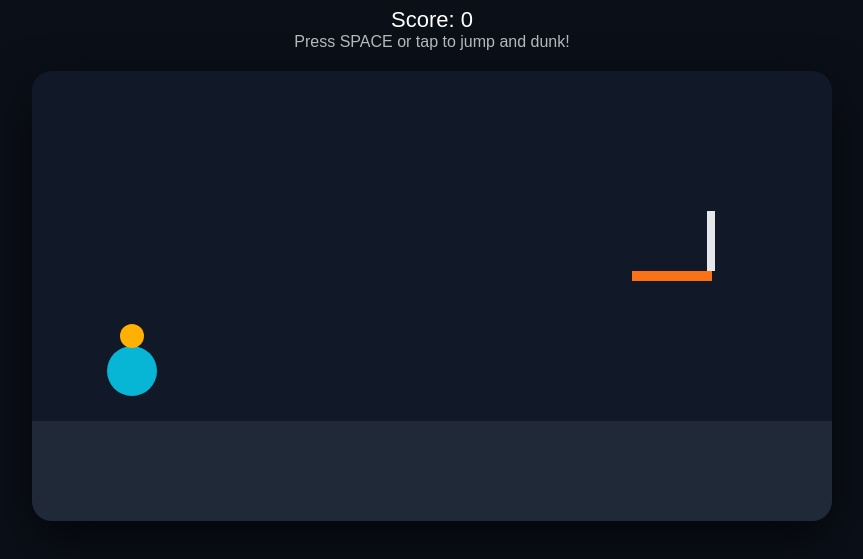
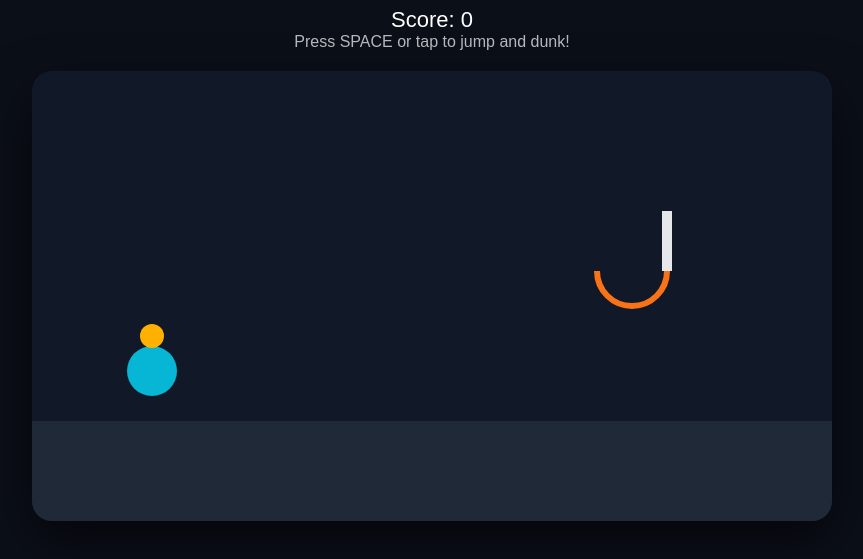
Before and after one commit to Ved123-iy/Dunk-Simulater, a plain HTML site: page index.html in a window 1280 px wide. Shown: the part 61-620 px from the top of the page, without its empty margins (208-1071 px from the left). Drawn offline with Linux system fonts and the light colour scheme.

Commit message:
Update index.html

```diff
--- a/index.html
+++ b/index.html
@@ -40,10 +40,16 @@ canvas{
 const canvas = document.getElementById("game");
 const ctx = canvas.getContext("2d");
 
-let player = {x:100, y:300, vy:0, jumping:false};
-let hoop = {x:600, y:200};
+let player = {x:120, y:300, vy:0, jumping:false};
 let gravity = 0.6;
 let score = 0;
+let flash = 0;
+
+let hoop = {
+  x:600,
+  y:200,
+  radius:35
+};
 
 function draw(){
   ctx.clearRect(0,0,canvas.width,canvas.height);
@@ -52,12 +58,23 @@ function draw(){
   ctx.fillStyle="#1f2937";
   ctx.fillRect(0,350,canvas.width,100);
 
-  // hoop
-  ctx.fillStyle="#f97316";
-  ctx.fillRect(hoop.x, hoop.y, 80, 10);
+  // backboard
+  ctx.fillStyle="#e5e7eb";
+  ctx.fillRect(hoop.x+30, hoop.y-60, 10, 60);
 
-  ctx.fillStyle="#e5e7eb";
-  ctx.fillRect(hoop.x+75, hoop.y-60, 8, 60);
+  // rim
+  ctx.strokeStyle="#f97316";
+  ctx.lineWidth=6;
+  ctx.beginPath();
+  ctx.arc(hoop.x, hoop.y, hoop.radius, 0, Math.PI);
+  ctx.stroke();
+
+  // dunk flash
+  if(flash>0){
+    ctx.fillStyle="rgba(255,176,0,0.3)";
+    ctx.fillRect(0,0,canvas.width,canvas.height);
+    flash--;
+  }
 
   // player
   ctx.fillStyle="#06b6d4";
@@ -76,20 +93,22 @@ function update(){
   player.vy += gravity;
   player.y += player.vy;
 
-  // floor collision
   if(player.y > 300){
     player.y = 300;
     player.vy = 0;
     player.jumping = false;
   }
 
-  // dunk detection
-  if(player.y < hoop.y + 20 &&
-     player.x + 25 > hoop.x &&
-     player.x < hoop.x + 80){
-       score++;
-       document.getElementById("score").innerText = score;
-       hoop.x = 500 + Math.random()*200;
+  // Dunk detection (better)
+  let nearHoop = Math.abs(player.x - hoop.x) < 40;
+  let highEnough = player.y < hoop.y + 20;
+
+  if(nearHoop && highEnough){
+    score++;
+    document.getElementById("score").innerText = score;
+    flash = 10;
+
+    hoop.x = 450 + Math.random()*250;
   }
 }
 
```
